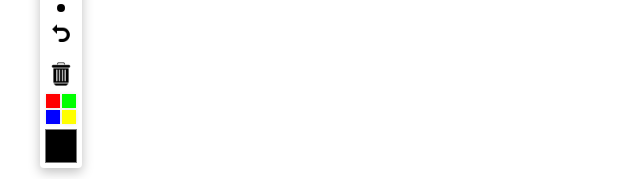
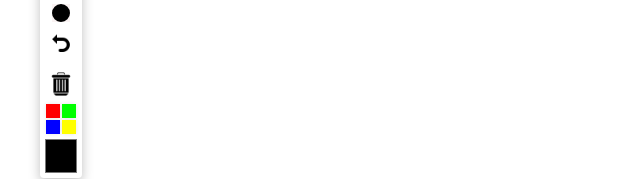
Before and after one commit to Sontara444/EpicPenTool, an Electron app: page src/index.html in a window 1280 px wide. Shown: the part 298-477 px from the top of the page, 0-640 px from the left. Drawn offline with Linux system fonts and the light colour scheme.

Commit message:
some changes

```diff
--- a/src/styles.css
+++ b/src/styles.css
@@ -102,7 +102,7 @@ canvas.disabled {
 .thickness-dot {
   background-color: black;
   border-radius: 50%;
-  border: 2px solid black;
+  border: 7px solid black;
   transition: transform 0.2s;
 }
 
```
